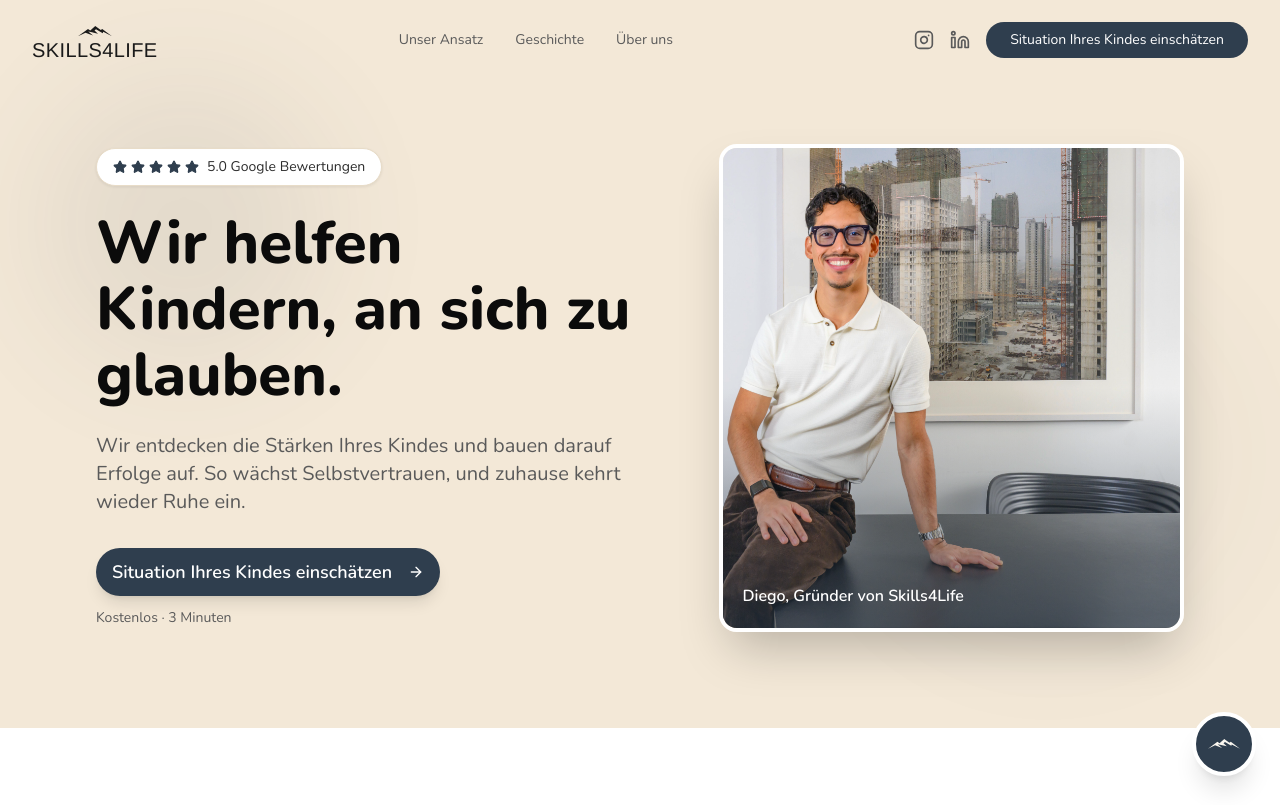
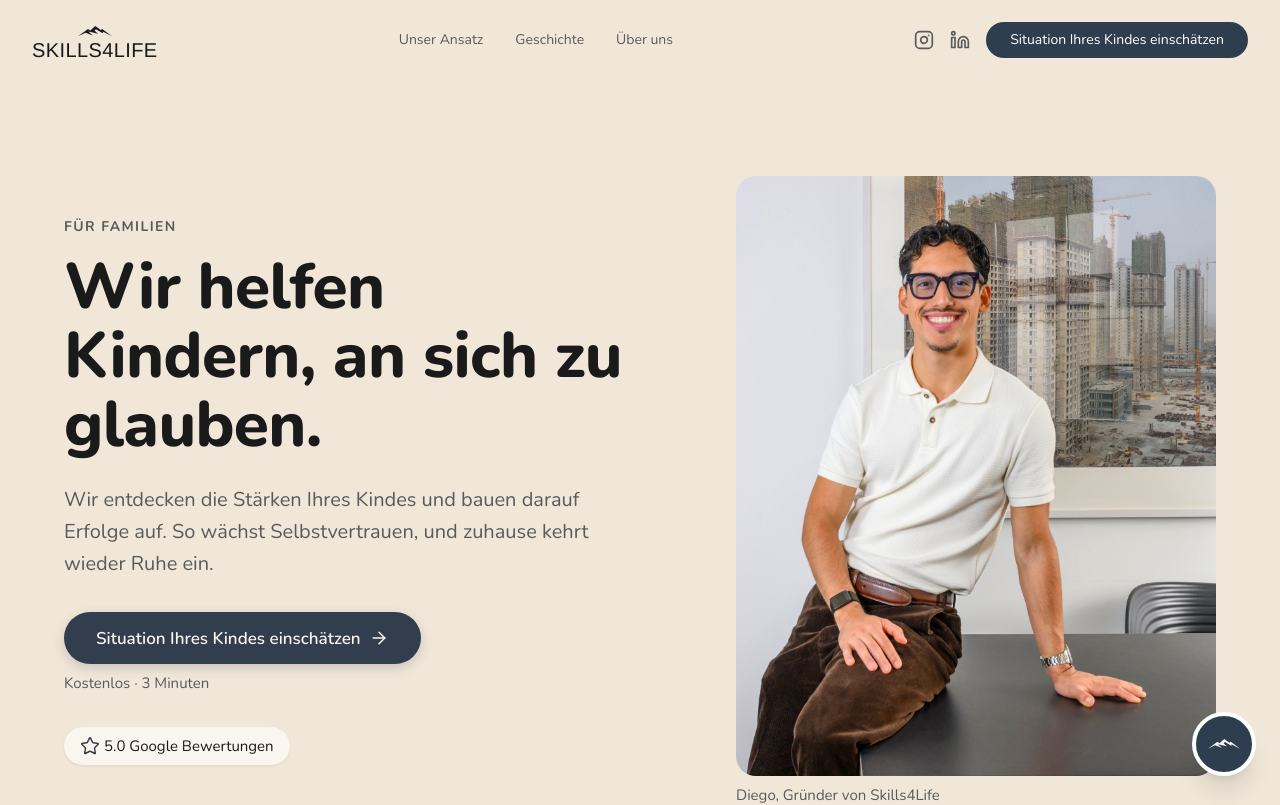
Before and after one commit to DevHiveOpz/Skills4Life, a Next.js app: page /familien in a window 1280 px wide. Shown: the top 805 px of the page. Built offline with nearby package versions, Linux system fonts and the light colour scheme.

Commit message:
feat: Hero der Familien-Seite auf Marken-Bausteine umgebaut
Texte liegen jetzt in src/content/familien.ts. Nur Tokens, kein Schatten
ausser beim Hauptknopf, Piktogramm in Linienform.

Co-Authored-By: Claude Opus 5.5 <noreply@anthropic.com>

```diff
--- a/scripts/brand-baseline.mjs
+++ b/scripts/brand-baseline.mjs
@@ -36,10 +36,6 @@ export default {
     emojis: 0,
     hex: 9,
   },
-  "src/components/familien/hero.tsx": {
-    emojis: 0,
-    hex: 13,
-  },
   "src/components/familien/recognition.tsx": {
     emojis: 0,
     hex: 5,
--- a/src/app/globals.css
+++ b/src/app/globals.css
@@ -70,6 +70,7 @@
   --spacing-step: var(--size-step);
   --spacing-stage-dot: var(--size-stage-dot);
   --spacing-logo: var(--size-logo-min);
+  --spacing-header: var(--size-header);
 
   --container-page: var(--container-max);
 
@@ -126,7 +127,7 @@
   }
   html {
     scroll-behavior: smooth;
-    scroll-padding-top: 80px;
+    scroll-padding-top: var(--size-header);
   }
   @media (prefers-reduced-motion: reduce) {
     html {
--- a/src/components/familien/hero.tsx
+++ b/src/components/familien/hero.tsx
@@ -2,78 +2,55 @@ import Link from "next/link";
 import Image from "next/image";
 import { ArrowRight, Star } from "lucide-react";
 import { Button } from "@/components/ui/button";
+import { Icon } from "@/components/ui/icon";
+import { Section } from "@/components/layout/section";
+import { hero } from "@/content/familien";
 
 export function FamilienHero() {
   return (
-    <section id="hero" className="relative bg-[#F3E8D7] overflow-hidden">
-      <div className="absolute inset-0 opacity-40 pointer-events-none">
-        <div className="absolute top-20 left-10 w-72 h-72 bg-[#2F3E4E]/20 rounded-full blur-3xl" />
-        <div className="absolute bottom-20 right-10 w-96 h-96 bg-[#2F3E4E]/10 rounded-full blur-3xl" />
+    <Section id="hero" className="mt-header pt-space-5 lg:pt-space-8">
+      <div className="grid items-center gap-space-5 lg:grid-cols-[1.2fr_1fr] lg:gap-space-8">
+        <div className="text-center lg:text-left">
+          <p className="mb-space-3 text-overline uppercase text-muted">
+            {hero.overline}
+          </p>
+
+          <h1 className="mb-space-4 text-display text-text">{hero.headline}</h1>
+
+          <p className="mx-auto mb-space-5 max-w-[65ch] text-body-lg text-muted lg:mx-0">
+            {hero.lead}
+          </p>
+
+          <Button asChild variant="primary" className="shadow-cta">
+            <Link href={hero.cta.href}>
+              <span>{hero.cta.label}</span>
+              <Icon icon={ArrowRight} size={20} />
+            </Link>
+          </Button>
+          <p className="mt-space-2 text-small text-muted">{hero.cta.note}</p>
+
+          <p className="mt-space-5 inline-flex items-center gap-space-1 rounded-pill bg-surface px-space-3 py-space-2 text-small text-text shadow-sm">
+            <Icon icon={Star} size={20} className="text-primary" />
+            <span>{hero.rating}</span>
+          </p>
         </div>
 
-      <div className="relative max-w-6xl mx-auto px-4 sm:px-6 lg:px-8 pt-28 pb-16 lg:pt-36 lg:pb-24">
-        <div className="grid lg:grid-cols-[1.2fr_1fr] gap-10 lg:gap-16 items-center">
-          <div className="text-center lg:text-left">
-            <div className="inline-flex items-center space-x-2 bg-white rounded-full px-4 py-2 mb-6 shadow-sm border border-[#E8DCC8]">
-              <span className="flex space-x-1">
-                {[...Array(5)].map((_, i) => (
-                  <Star
-                    key={i}
-                    size={14}
-                    className="text-[#2F3E4E] fill-[#2F3E4E]"
-                  />
-                ))}
-              </span>
-              <span className="text-[#2D2D2D] text-sm font-medium">
-                5.0 Google Bewertungen
-              </span>
-            </div>
-
-            <h1 className="font-headline text-4xl md:text-5xl lg:text-6xl text-[#0B0B0B] leading-[1.1] mb-6">
-              Wir helfen Kindern, an sich zu glauben.
-            </h1>
-
-            <p className="text-lg md:text-xl text-[#5A5A5A] mb-8 max-w-xl mx-auto lg:mx-0">
-              Wir entdecken die Stärken Ihres Kindes und bauen darauf Erfolge
-              auf. So wächst Selbstvertrauen, und zuhause kehrt wieder Ruhe ein.
-            </p>
-
-            <Button
-              asChild
-              size="lg"
-              className="bg-[#2F3E4E] hover:bg-[#1A2530] text-white rounded-full px-8 py-6 text-lg font-semibold shadow-lg"
-            >
-              <Link
-                href="#standortbestimmung"
-                className="flex items-center space-x-2"
-              >
-                <span>Situation Ihres Kindes einschätzen</span>
-                <ArrowRight size={20} />
-              </Link>
-            </Button>
-            <p className="text-sm text-[#5A5A5A] mt-3">Kostenlos · 3 Minuten</p>
-          </div>
-
-          <div className="order-first lg:order-last">
-            <div className="relative max-w-sm mx-auto lg:max-w-none rounded-2xl overflow-hidden shadow-2xl border-4 border-white">
+        <figure className="order-first mx-auto w-full max-w-sm lg:order-last lg:max-w-none">
           <Image
-                src="/images/Diego_Muniz_15.JPG"
-                alt="Diego, Gründer von Skills4Life"
-                width={500}
-                height={600}
-                className="object-cover w-full h-[280px] lg:h-[480px]"
+            src={hero.image.src}
+            alt={hero.image.alt}
+            width={2835}
+            height={1890}
+            className="aspect-video w-full rounded-lg object-cover object-[25%_center] lg:aspect-4/5"
             sizes="(min-width: 1024px) 480px, (min-width: 640px) 384px, 100vw"
             preload
             fetchPriority="high"
           />
-              <div className="absolute inset-0 bg-gradient-to-t from-[#2F3E4E]/60 via-transparent to-transparent" />
-              <p className="absolute bottom-0 left-0 p-5 text-white font-semibold">
-                Diego, Gründer von Skills4Life
-              </p>
+          <figcaption className="mt-space-2 text-small text-muted">
+            {hero.image.caption}
+          </figcaption>
+        </figure>
       </div>
-          </div>
-        </div>
-      </div>
-    </section>
+    </Section>
   );
 }
--- /dev/null
+++ b/src/content/familien.ts
@@ -0,0 +1,18 @@
+// Texts for the page /familien. Change wording here, not in the components.
+
+export const hero = {
+  overline: "Für Familien",
+  rating: "5.0 Google Bewertungen",
+  headline: "Wir helfen Kindern, an sich zu glauben.",
+  lead: "Wir entdecken die Stärken Ihres Kindes und bauen darauf Erfolge auf. So wächst Selbstvertrauen, und zuhause kehrt wieder Ruhe ein.",
+  cta: {
+    label: "Situation Ihres Kindes einschätzen",
+    href: "#standortbestimmung",
+    note: "Kostenlos · 3 Minuten",
+  },
+  image: {
+    src: "/images/Diego_Muniz_15.JPG",
+    alt: "Diego, Gründer von Skills4Life, sitzt lächelnd auf einem Tisch",
+    caption: "Diego, Gründer von Skills4Life",
+  },
+};
--- a/src/lib/utils.ts
+++ b/src/lib/utils.ts
@@ -30,6 +30,7 @@ const twMerge = extendTailwindMerge({
         "step",
         "stage-dot",
         "logo",
+        "header",
       ],
       radius: ["pill"],
       shadow: ["cta"],
--- a/src/styles/tokens.css
+++ b/src/styles/tokens.css
@@ -60,4 +60,5 @@
   --size-step: 44px;
   --size-stage-dot: 16px;
   --size-logo-min: 120px;
+  --size-header: 80px;
 }
```
Lines whose indentation alone changed are shown as unchanged.
